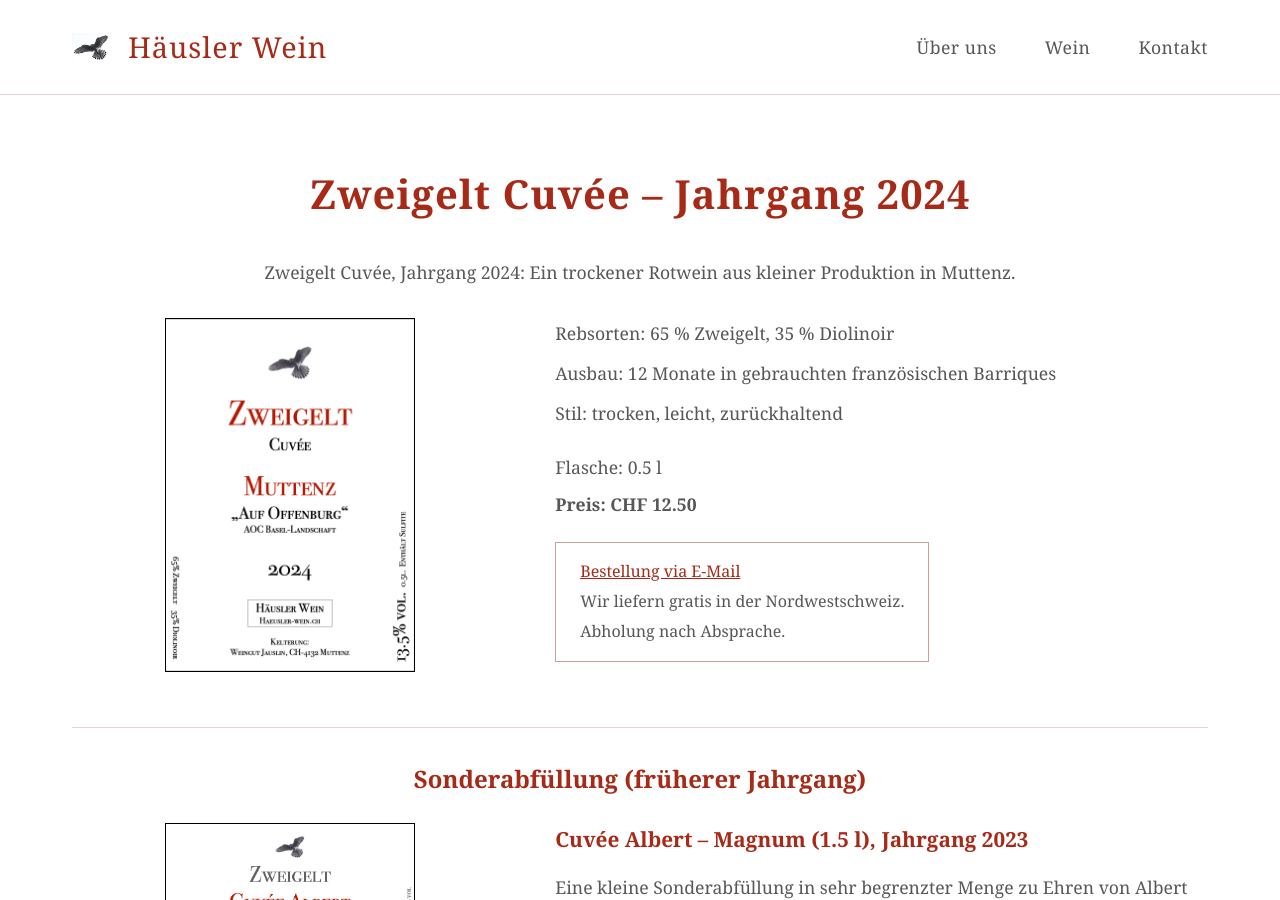
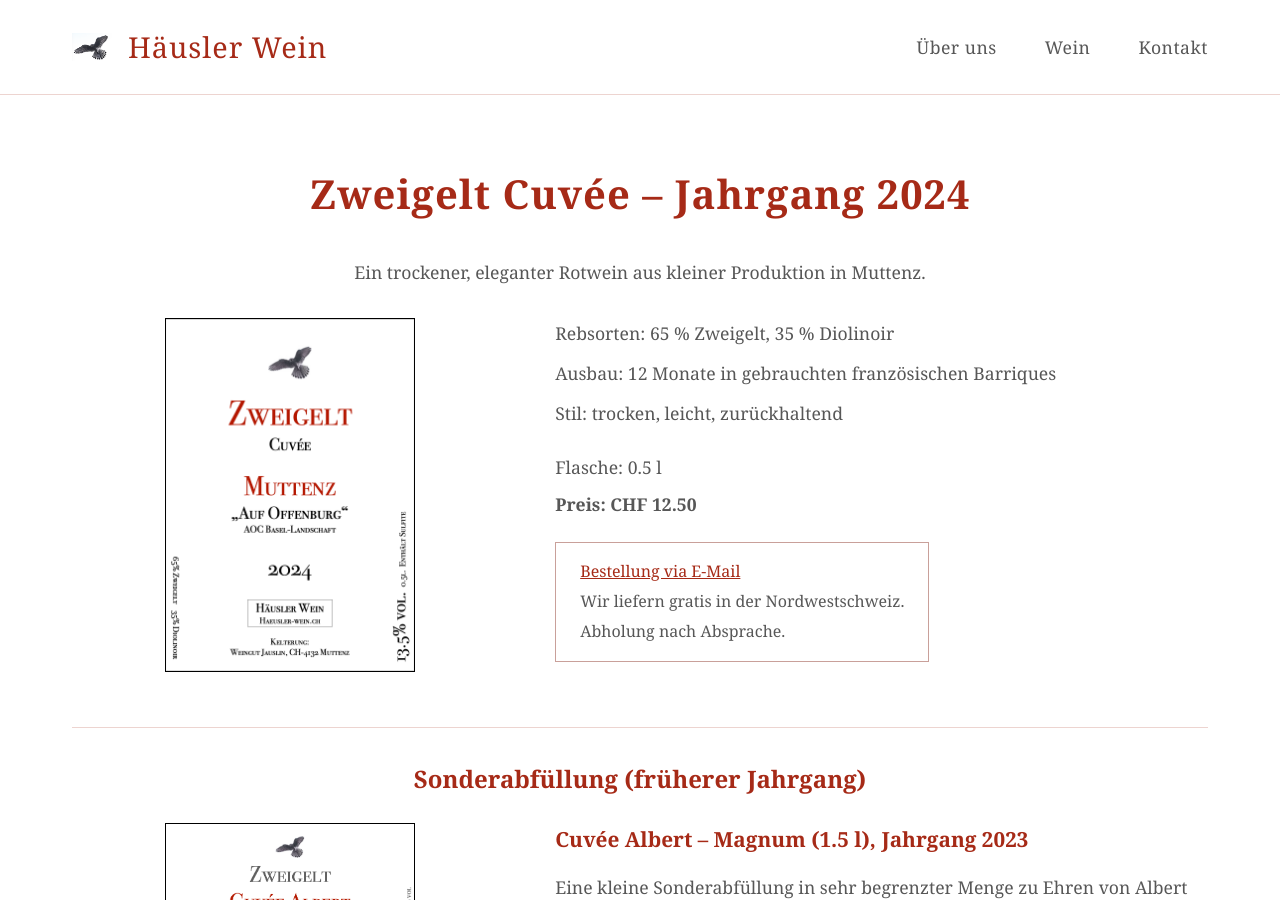
Before and after one commit to github-rha/haeusler-wein, a Jekyll site: the page built from index.html, in a window 1280 px wide and 900 px high, scrolled down 521 px. Built offline with Jekyll 4.4.1, drawn with Linux system fonts in a browser that asks for light colours.

Commit message:
small fix

```diff
--- a/_data/content.yml
+++ b/_data/content.yml
@@ -24,7 +24,7 @@
 # Wine Section
 wine:
   heading: Zweigelt Cuvée – Jahrgang 2024
-  intro: "Zweigelt Cuvée, Jahrgang 2024: Ein trockener Rotwein aus kleiner Produktion in Muttenz."
+  intro: "Ein trockener, eleganter Rotwein aus kleiner Produktion in Muttenz."
   image:
     src: 2024-zweigelt-cuvee.png
     alt: Zweigelt Cuvée Jahrgang 2024
```
